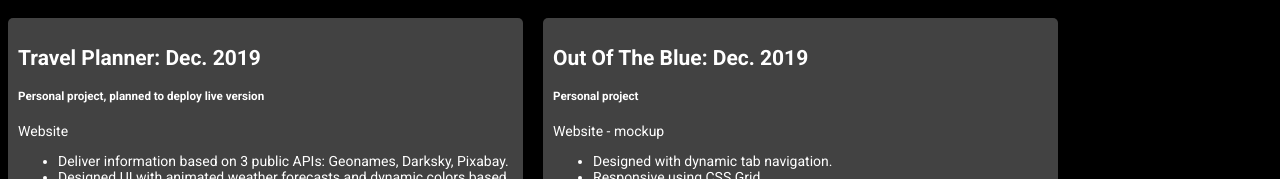
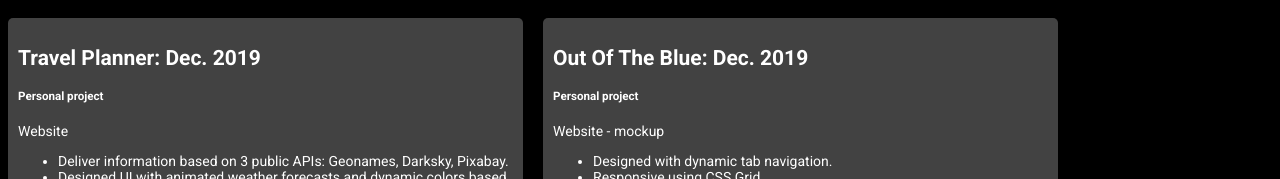
Before and after one commit to hoangtran-97/web_portfolio, a React (Create React App) app: page / in a window 1280 px wide. Shown: the part 939-1118 px from the top of the page. Built offline with nearby package versions, Linux system fonts and the light colour scheme.

Commit message:
feat: new Travel Planner link

```diff
--- a/src/App.tsx
+++ b/src/App.tsx
@@ -85,8 +85,9 @@ function App() {
                     startDate="Dec. 2019"
                     hasDemo
                     hasGit
-                    projectType={projectTypes.offline}
+                    projectType={projectTypes.personal}
                     gitLink="https://github.com/hoangtran-97/web_travelPlanner"
+                    demoLink="https://hoangtranxamk-travel-planner.herokuapp.com/"
                 >
                     <p>Website</p>
                     <ul>
```
